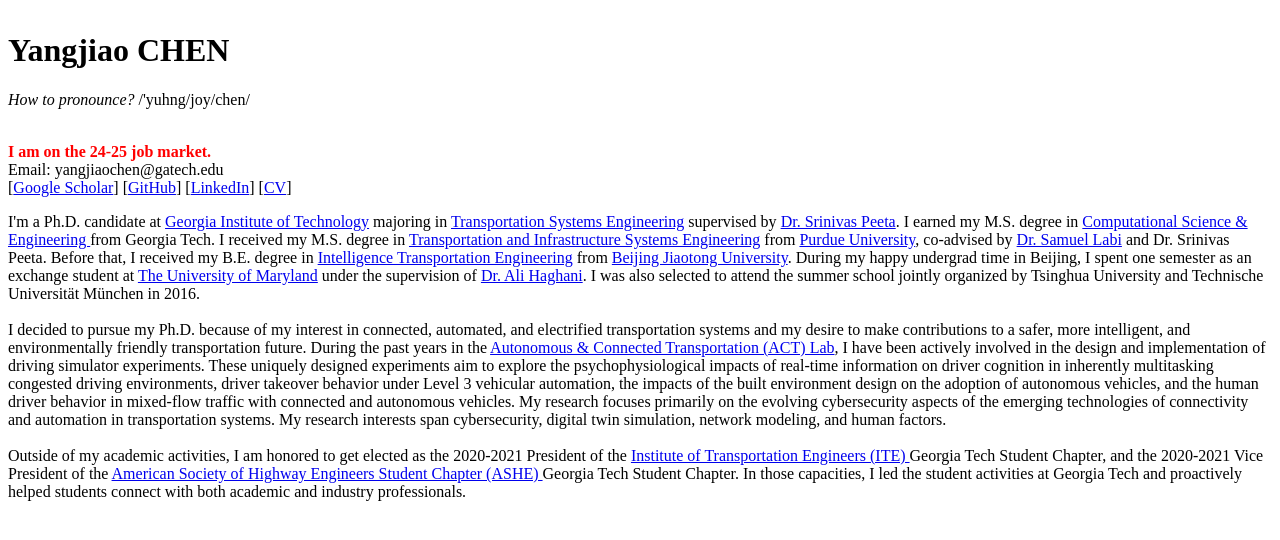
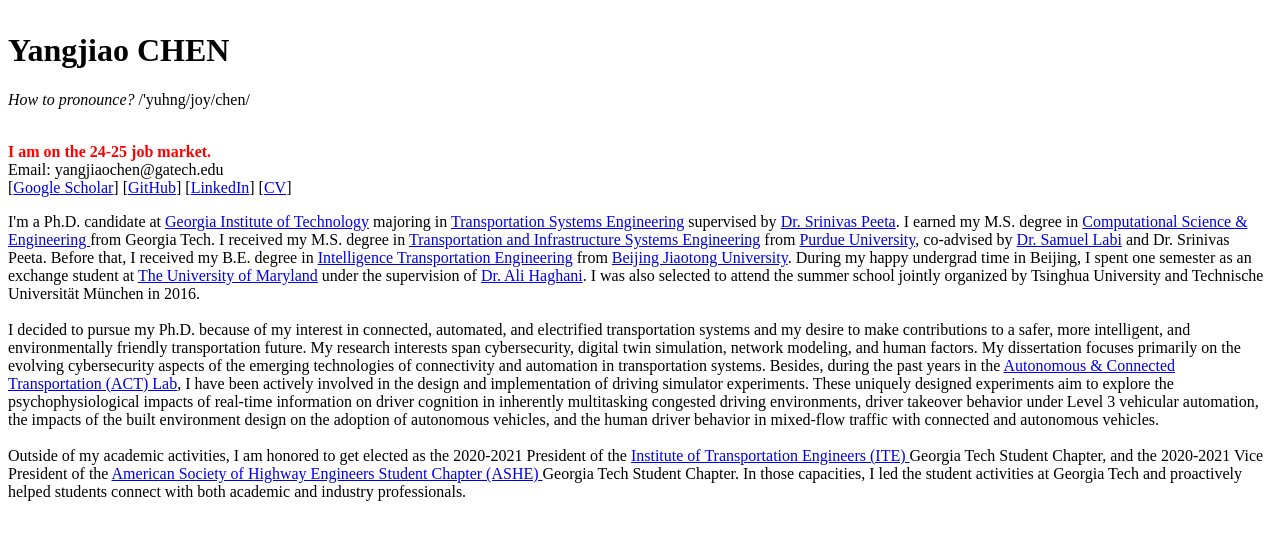
Before and after one commit to YangjiaoChen/YangjiaoChen.github.io, a Jekyll site: the page built from index.html, in a window 1280 px wide, cut to the strip 297-837 px from the top of the page. Built offline with Jekyll 4.4.1, drawn with Linux system fonts in a browser that asks for light colours.

Commit message:
Update index.html

```diff
--- a/index.html
+++ b/index.html
@@ -119,13 +119,13 @@ I was also selected to attend the summer school jointly organized by Tsinghua Un
 <br />
 <br />
 I decided to pursue my Ph.D. because of my interest in connected, automated, and electrified transportation systems and my desire to make contributions
-	to a safer, more intelligent, and environmentally friendly transportation future.
-During the past years in the <a href="https://sites.gatech.edu/actlab/" target="_blank">Autonomous & Connected Transportation (ACT) Lab</a>, I have been actively involved in the design and implementation of driving simulator experiments.
+	to a safer, more intelligent, and environmentally friendly transportation future. My research interests span cybersecurity, digital twin simulation, network modeling, and human factors.
+My dissertation focuses primarily on the evolving cybersecurity aspects of the emerging technologies of connectivity and automation in transportation systems. Besides, during the past years in the <a href="https://sites.gatech.edu/actlab/" target="_blank">Autonomous & Connected Transportation (ACT) Lab</a>, I have been actively involved in the design and implementation of driving simulator experiments.
 These uniquely designed experiments aim to explore the psychophysiological impacts of real-time information on driver cognition in inherently multitasking congested driving environments,
 	driver takeover behavior under Level 3 vehicular automation,
 	the impacts of the built environment design on the adoption of autonomous vehicles,
-	and the human driver behavior in mixed-flow traffic with connected and autonomous vehicles. My research focuses primarily on the evolving cybersecurity aspects of the emerging technologies of connectivity and automation in transportation systems.
-My research interests span cybersecurity, digital twin simulation, network modeling, and human factors.
+	and the human driver behavior in mixed-flow traffic with connected and autonomous vehicles.
+
 <br />
 <br />
 Outside of my academic activities, I am honored to get elected as the 2020-2021 President of the <a href="https://ite.ce.gatech.edu" target="_blank">Institute of Transportation Engineers (ITE) </a> Georgia Tech Student Chapter,
```
